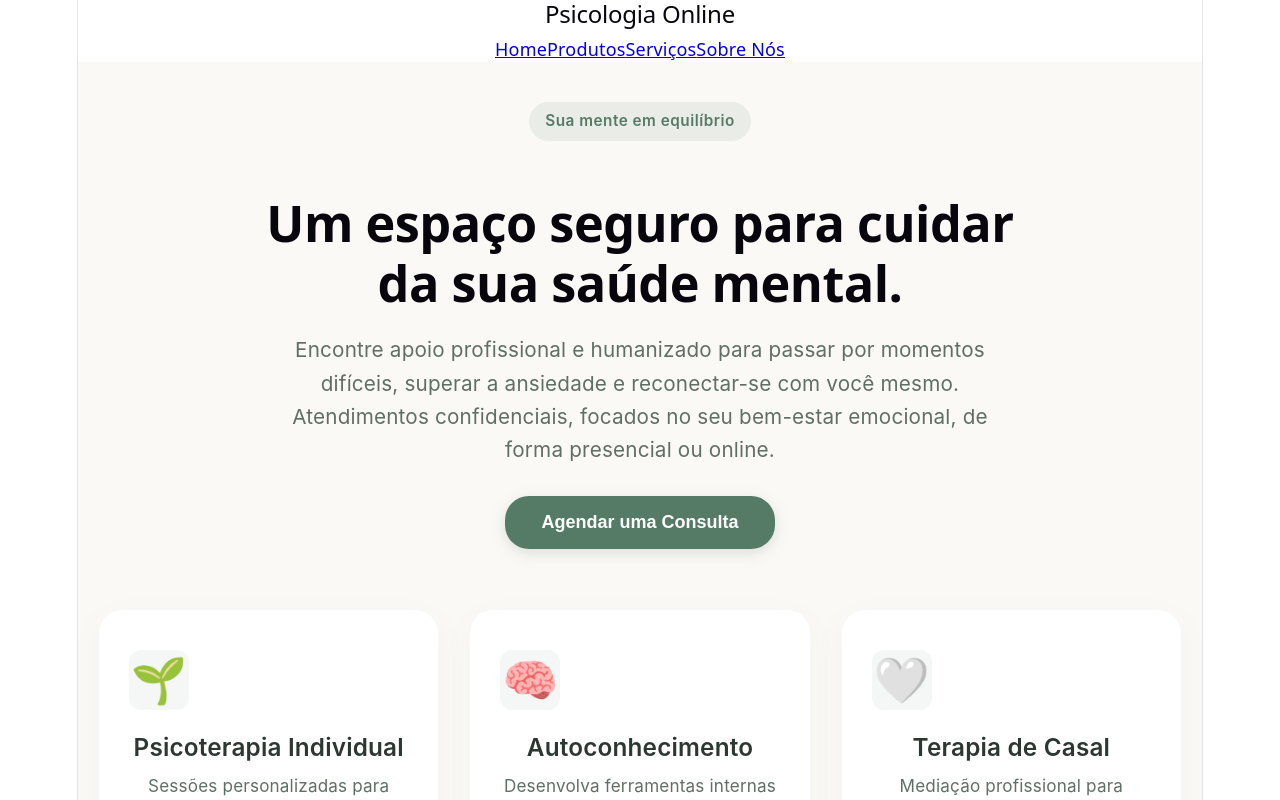
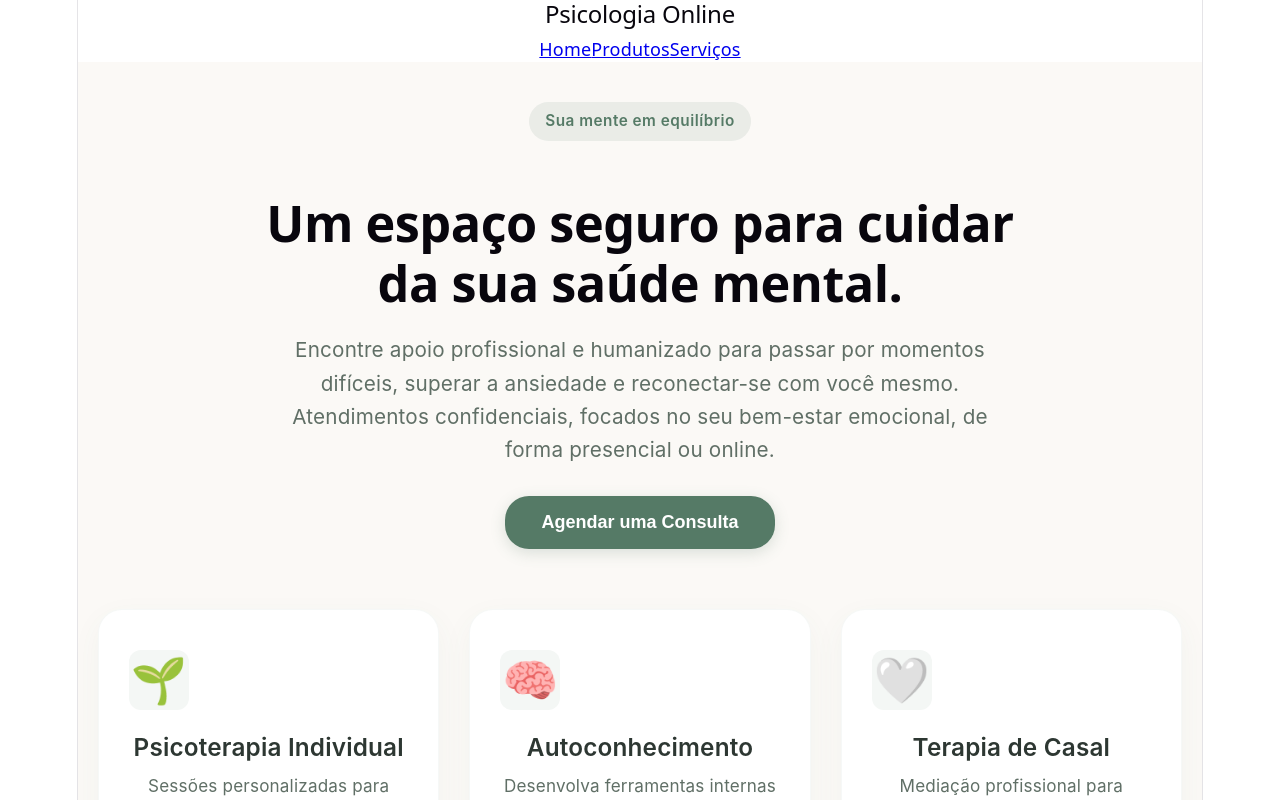
Before and after one commit to xstephaniexsouzax/DS-96231-AtividadeEmDupla, a React (Vite) app in the folder projeto-git-dupla/: page / in a window 1280 px wide. Shown: the top 800 px of the page. Built offline with nearby package versions, Linux system fonts and the light colour scheme.

Commit message:
pages, home, produtos, servicos

```diff
--- a/projeto-git-dupla/src/App.jsx
+++ b/projeto-git-dupla/src/App.jsx
@@ -15,6 +15,7 @@ function App() {
         <Route path="/" element={<Home />} />
         <Route path="/produtos" element={<Produtos />} />
         <Route path="/servicos" element={<Servicos />} />
+        <Route path="/footer" element={<Footer />} />
       </Routes>
 
       <Footer />
--- a/projeto-git-dupla/src/components/Header/index.jsx
+++ b/projeto-git-dupla/src/components/Header/index.jsx
@@ -11,7 +11,6 @@ function Header() {
 				<Link to="/" className="nav-link">Home</Link>
 				<Link to="/produtos" className="nav-link">Produtos</Link>
 				<Link to="/servicos" className="nav-link">Serviços</Link>
-				<Link to="/sobre" className="nav-link">Sobre Nós</Link>
 			</nav>
 		</header>
 	);
```
